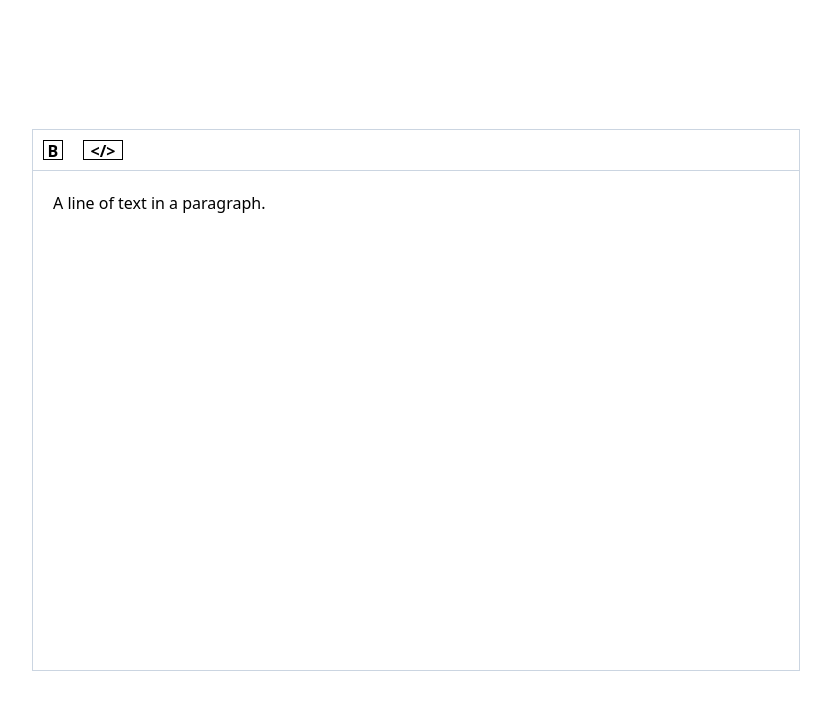
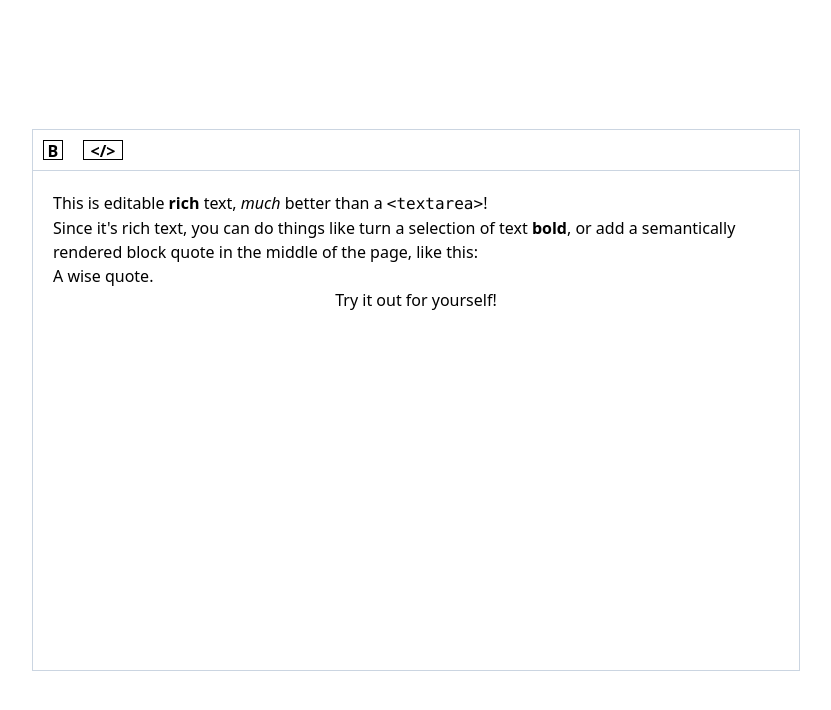
Before and after one commit to akffkdahffkdgo77/my-editor, a React (Create React App) app: page / in a window 1280 px wide. Shown: the top 710 px of the page, without its empty margins (224-1055 px from the left). Built offline with nearby package versions, Linux system fonts and the light colour scheme.

Commit message:
chore : 작업 중

```diff
--- a/src/pages/Home.js
+++ b/src/pages/Home.js
@@ -37,30 +37,128 @@ const CustomEditor = {
 const initialValue = [
     {
         type: 'paragraph',
-        children: [{ text: 'A line of text in a paragraph.' }]
+        children: [
+            { text: 'This is editable ' },
+            { text: 'rich', bold: true },
+            { text: ' text, ' },
+            { text: 'much', italic: true },
+            { text: ' better than a ' },
+            { text: '<textarea>', code: true },
+            { text: '!' }
+        ]
+    },
+    {
+        type: 'paragraph',
+        children: [
+            {
+                text: "Since it's rich text, you can do things like turn a selection of text "
+            },
+            { text: 'bold', bold: true },
+            {
+                text: ', or add a semantically rendered block quote in the middle of the page, like this:'
+            }
+        ]
+    },
+    {
+        type: 'block-quote',
+        children: [{ text: 'A wise quote.' }]
+    },
+    {
+        type: 'paragraph',
+        align: 'center',
+        children: [{ text: 'Try it out for yourself!' }]
     }
 ];
 
 // Define a React component renderer for our code blocks.
-const CodeElement = ({ attributes, children }) => {
-    return (
-        <pre {...attributes}>
-            <code>{children}</code>
-        </pre>
-    );
+// const CodeElement = ({ attributes, children }) => {
+//     return (
+//         <pre {...attributes}>
+//             <code>{children}</code>
+//         </pre>
+//     );
+// };
+
+// const DefaultElement = ({ attributes, children }) => {
+//     return <p {...attributes}>{children}</p>;
+// };
+
+// Define a React component to render leaves with bold text.
+// const Leaf = ({ leaf, attributes, children }) => {
+//     return (
+//         <span {...attributes} style={{ fontWeight: leaf.bold ? 'bold' : 'normal' }}>
+//             {children}
+//         </span>
+//     );
+// };
+
+// Define a React component renderer for our code blocks.
+const Element = ({ attributes, children, element }) => {
+    const style = { textAlign: element.align };
+    switch (element.type) {
+        case 'block-quote':
+            return (
+                <blockquote style={style} {...attributes}>
+                    {children}
+                </blockquote>
+            );
+        case 'bulleted-list':
+            return (
+                <ul style={style} {...attributes}>
+                    {children}
+                </ul>
+            );
+        case 'heading-one':
+            return (
+                <h1 style={style} {...attributes}>
+                    {children}
+                </h1>
+            );
+        case 'heading-two':
+            return (
+                <h2 style={style} {...attributes}>
+                    {children}
+                </h2>
+            );
+        case 'list-item':
+            return (
+                <li style={style} {...attributes}>
+                    {children}
+                </li>
+            );
+        case 'numbered-list':
+            return (
+                <ol style={style} {...attributes}>
+                    {children}
+                </ol>
+            );
+        default:
+            return (
+                <p style={style} {...attributes}>
+                    {children}
+                </p>
+            );
+    }
 };
 
-const DefaultElement = ({ attributes, children }) => {
-    return <p {...attributes}>{children}</p>;
-};
+const Leaf = ({ attributes, children, leaf }) => {
+    if (leaf.bold) {
+        children = <strong>{children}</strong>;
+    }
 
-// Define a React component to render leaves with bold text.
-const Leaf = ({ leaf, attributes, children }) => {
-    return (
-        <span {...attributes} style={{ fontWeight: leaf.bold ? 'bold' : 'normal' }}>
-            {children}
-        </span>
-    );
+    if (leaf.code) {
+        children = <code>{children}</code>;
+    }
+
+    if (leaf.italic) {
+        children = <em>{children}</em>;
+    }
+
+    if (leaf.underline) {
+        children = <u>{children}</u>;
+    }
+
+    return <span {...attributes}>{children}</span>;
 };
 
 export default function App() {
@@ -68,18 +166,21 @@ export default function App() {
     const [editor] = useState(() => withReact(createEditor()));
     // Render the Slate context.
 
-    const renderElement = useCallback((props) => {
-        switch (props.element.type) {
-            case 'code':
-                return <CodeElement {...props} />;
-            default:
-                return <DefaultElement {...props} />;
-        }
-    }, []);
+    // const renderElement = useCallback((props) => {
+    //     switch (props.element.type) {
+    //         case 'code':
+    //             return <CodeElement {...props} />;
+    //         default:
+    //             return <DefaultElement {...props} />;
+    //     }
+    // }, []);
 
-    const renderLeaf = useCallback((props) => {
-        return <Leaf {...props} />;
-    }, []);
+    // const renderLeaf = useCallback((props) => {
+    //     return <Leaf {...props} />;
+    // }, []);
+
+    const renderElement = useCallback((props) => <Element {...props} />, []);
+    const renderLeaf = useCallback((props) => <Leaf {...props} />, []);
 
     return (
         <div className="flex justify-center items-center w-full min-h-screen">
```
